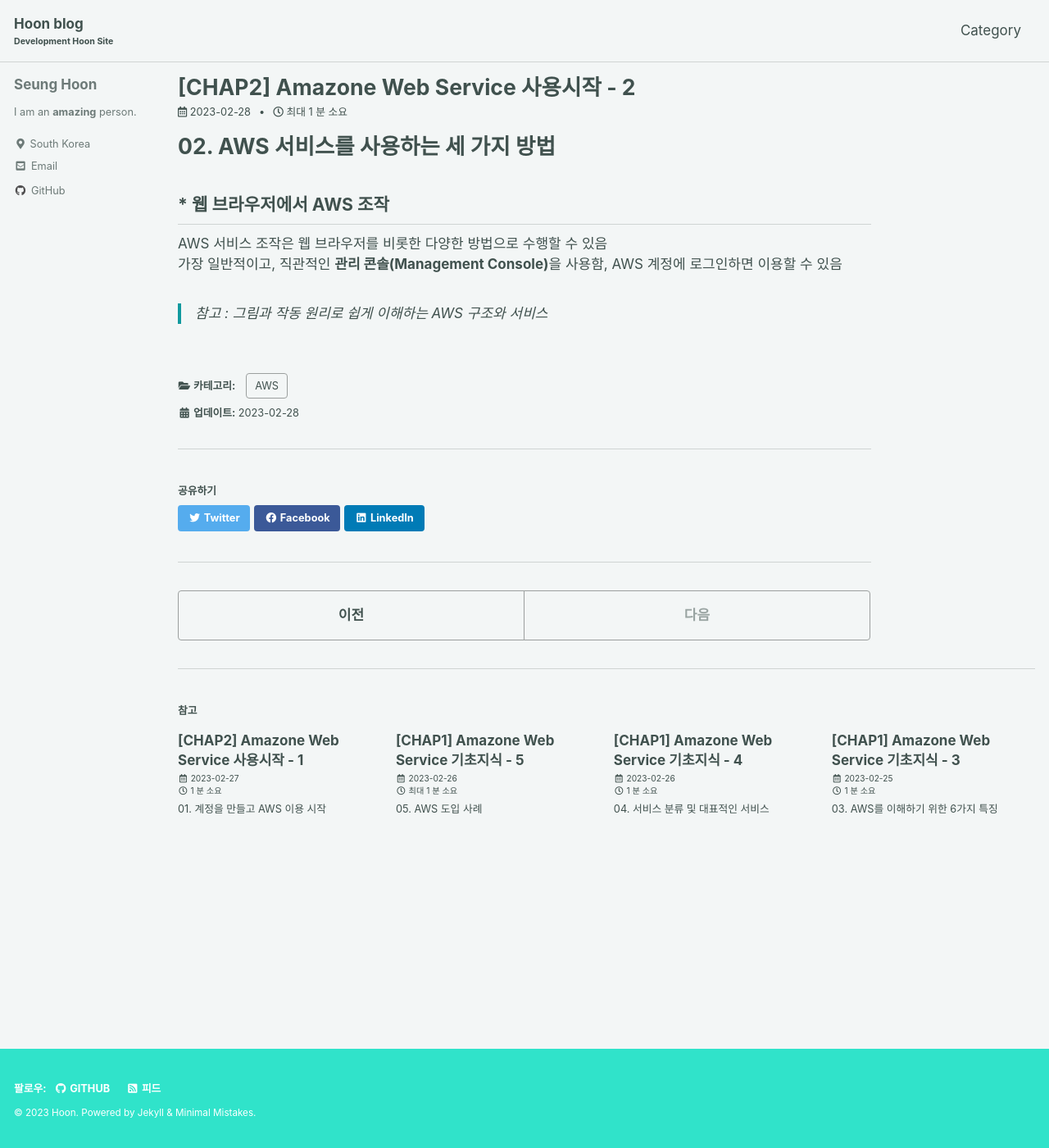
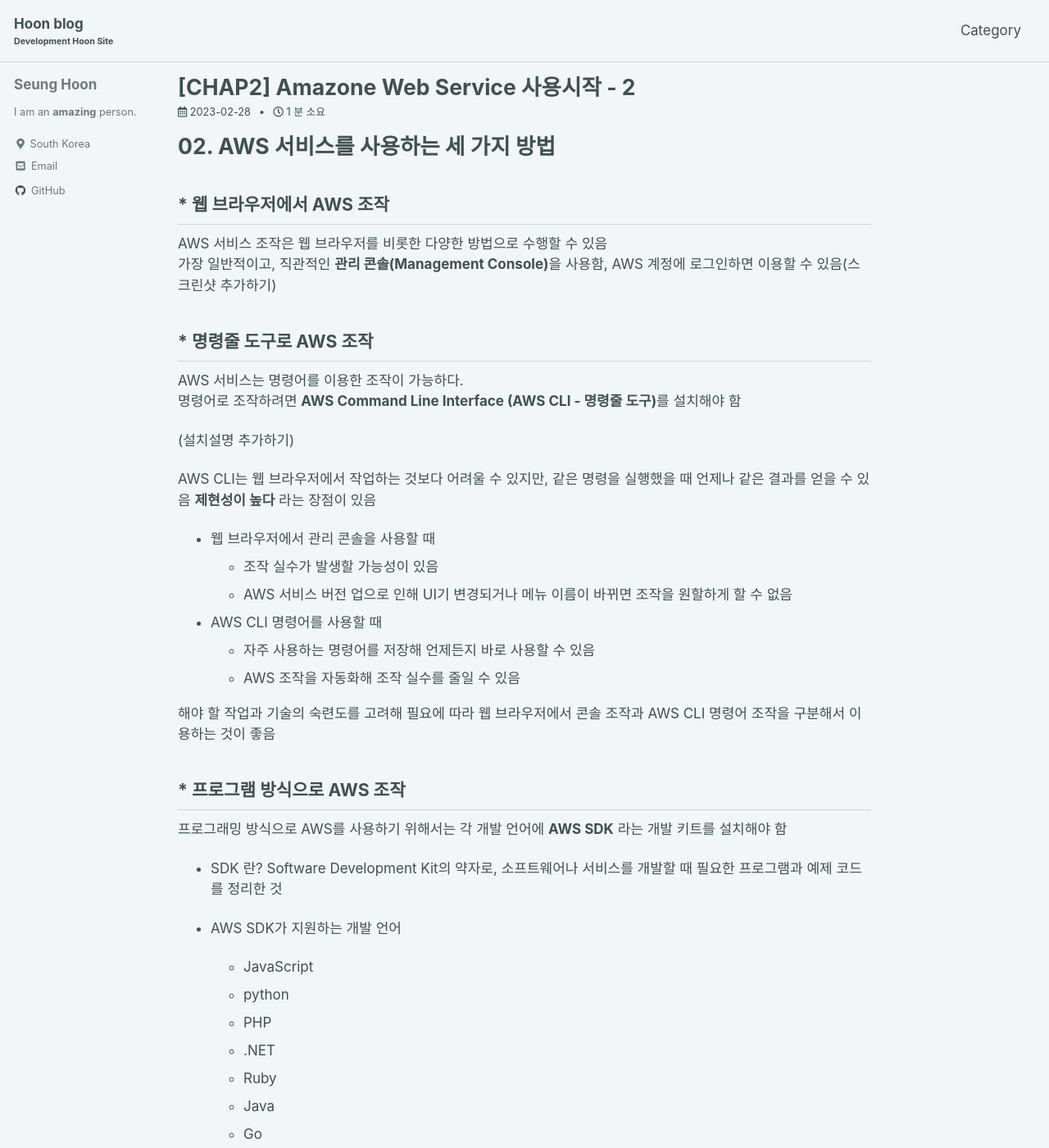
Before and after one commit to ibk01161/ibk01161.github.io, a Jekyll site: the page built from _posts/2023-02-28-aws2_02.md, in a window 1280 px wide and 1400 px high. Shown: the whole window at 82% size. Built offline with Jekyll 4.4.1, drawn with Linux system fonts in a browser that asks for light colours; cached includes are drawn as plain includes; some of the changed text lies outside the part shown.

Commit message:
modify Post

```diff
--- a/_posts/2023-02-28-aws2_02.md
+++ b/_posts/2023-02-28-aws2_02.md
@@ -9,7 +9,47 @@ categories: AWS
 ## * 웹 브라우저에서 AWS 조작
 
 AWS 서비스 조작은 웹 브라우저를 비롯한 다양한 방법으로 수행할 수 있음
-가장 일반적이고, 직관적인 **관리 콘솔(Management Console)**을 사용함, AWS 계정에 로그인하면 이용할 수 있음
+가장 일반적이고, 직관적인 **관리 콘솔(Management Console)**을 사용함, AWS 계정에 로그인하면 이용할 수 있음(스크린샷 추가하기)
+
+
+## * 명령줄 도구로 AWS 조작
+
+AWS 서비스는 명령어를 이용한 조작이 가능하다.
+명령어로 조작하려면 **AWS Command Line Interface (AWS CLI - 명령줄 도구)**를 설치해야 함
+
+(설치설명 추가하기)
+
+AWS CLI는 웹 브라우저에서 작업하는 것보다 어려울 수 있지만, 같은 명령을 실행했을 때 언제나 같은 결과를 얻을 수 있음
+**제현성이 높다** 라는 장점이 있음
+
+* 웹 브라우저에서 관리 콘솔을 사용할 때
+  - 조작 실수가 발생할 가능성이 있음
+  - AWS 서비스 버전 업으로 인해 UI기 변경되거나 메뉴 이름이 바뀌면 조작을 원할하게 할 수 없음
+
+* AWS CLI 명령어를 사용할 때
+  - 자주 사용하는 명령어를 저장해 언제든지 바로 사용할 수 있음
+  - AWS 조작을 자동화해 조작 실수를 줄일 수 있음
+
+해야 할 작업과 기술의 숙련도를 고려해 필요에 따라 웹 브라우저에서 콘솔 조작과 AWS CLI 명령어 조작을 구분해서 이용하는 것이 좋음
+
+
+## * 프로그램 방식으로 AWS 조작
+
+프로그래밍 방식으로 AWS를 사용하기 위해서는 각 개발 언어에 **AWS SDK** 라는 개발 키트를 설치해야 함
+
+* SDK 란? Software Development Kit의 약자로, 소프트웨어나 서비스를 개발할 때 필요한 프로그램과 예제 코드를 정리한 것
+
+* AWS SDK가 지원하는 개발 언어
+  - JavaScript
+  - python
+  - PHP
+  - .NET
+  - Ruby
+  - Java
+  - Go
+  - C++
+
+그 외에더 React나 Angular 와 같은 **라이브러리 프로그램용**, 안드로이드와 iOS 같은 모바일 OS용을 비롯해 **IoT 기기용 SDK** 도 제공함
 
 
 > 참고 : 그림과 작동 원리로 쉽게 이해하는 AWS 구조와 서비스
```
Also changed, not shown: _posts/2023-02-27-aws2_01.md (+1 -4 lines).
